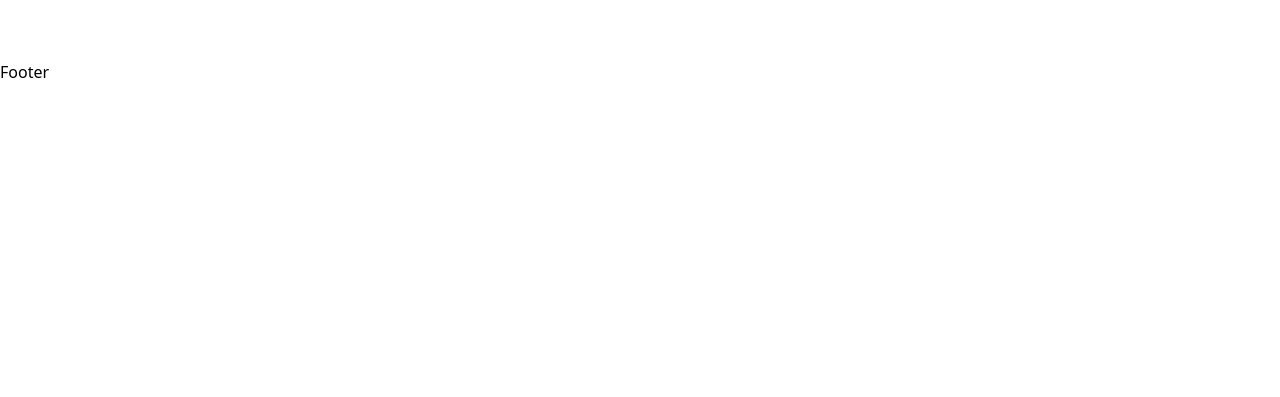
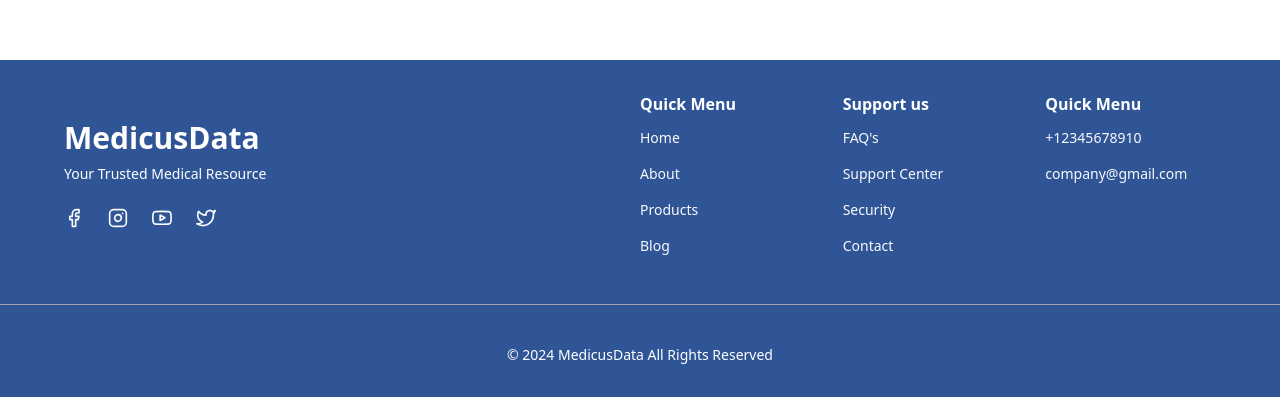
Before and after one commit to MdRahi99/medicus-data, a React (Vite) app: page / in a window 1280 px wide. Shown: the part 816-1213 px from the top of the page. Before the commit the page ends 900 px from the top, so only its background shows below. Built offline with nearby package versions, Linux system fonts and the light colour scheme.

Commit message:
footer design done

```diff
--- a/package.json
+++ b/package.json
@@ -12,6 +12,7 @@
   "dependencies": {
     "@react-icons/all-files": "^4.1.0",
     "framer-motion": "^11.11.8",
+    "lucide-react": "^0.452.0",
     "react": "^18.3.1",
     "react-dom": "^18.3.1",
     "react-icons": "^5.3.0",
--- a/src/components/shared/Footer.jsx
+++ b/src/components/shared/Footer.jsx
@@ -1,10 +1,58 @@
 import React from 'react';
+import { FiFacebook, FiInstagram, FiYoutube, FiTwitter } from "react-icons/fi";
+import logo from '../../assets/images/logo.png';
+import { Link } from 'react-router-dom';
 
 const Footer = () => {
     return (
-        <div>
-            Footer
-        </div>
+        <footer className="bg-primary text-white">
+            <div className="container mx-auto py-8">
+                <div className="grid grid-cols-1 gap-12 md:gap-0 md:grid-cols-2 justify-between items-start md:items-center px-4 pb-12 md:px-16">
+                    <div className="flex flex-col gap-6">
+                        <div>
+                            <h1 className='text-white font-semibold text-3xl'>Medicus<span className=''>Data</span></h1>
+                            <p className="text-sm pt-2">Your Trusted Medical Resource</p>
+                        </div>
+                        <div className="flex space-x-6">
+                            <FiFacebook size={20} className='hover:text-gray-300 cursor-pointer text-gray-50' />
+                            <FiInstagram size={20} className='hover:text-gray-300 cursor-pointer text-gray-50' />
+                            <FiYoutube size={20} className='hover:text-gray-300 cursor-pointer text-gray-50' />
+                            <FiTwitter size={20} className='hover:text-gray-300 cursor-pointer text-gray-50' />
+                        </div>
+                    </div>
+                    <div className="grid grid-cols-2 md:grid-cols-3 gap-8">
+                        <div>
+                            <h3 className="font-semibold mb-3">Quick Menu</h3>
+                            <ul className="space-y-2 flex flex-col gap-2 text-sm">
+                                <Link to='/' className='hover:text-gray-300 cursor-pointer text-gray-50'>Home</Link>
+                                <Link to='/' className='hover:text-gray-300 cursor-pointer text-gray-50'>About</Link>
+                                <Link to='/' className='hover:text-gray-300 cursor-pointer text-gray-50'>Products</Link>
+                                <Link to='/' className='hover:text-gray-300 cursor-pointer text-gray-50'>Blog</Link>
+                            </ul>
+                        </div>
+                        <div>
+                            <h3 className="font-semibold mb-3">Support us</h3>
+                            <ul className="space-y-2 flex flex-col gap-2 text-sm">
+                                <Link to='/' className='hover:text-gray-300 cursor-pointer text-gray-50'>FAQ's</Link>
+                                <Link to='/' className='hover:text-gray-300 cursor-pointer text-gray-50'>Support Center</Link>
+                                <Link to='/' className='hover:text-gray-300 cursor-pointer text-gray-50'>Security</Link>
+                                <Link to='/' className='hover:text-gray-300 cursor-pointer text-gray-50'>Contact</Link>
+                            </ul>
+                        </div>
+                        <div>
+                            <h3 className="font-semibold mb-3">Quick Menu</h3>
+                            <ul className="space-y-2 flex flex-col gap-2 text-sm">
+                                <Link to='/' className='hover:text-gray-300 cursor-pointer text-gray-50'>+12345678910</Link>
+                                <Link to='/' className='hover:text-gray-300 cursor-pointer text-gray-50'>company@gmail.com</Link>
+                            </ul>
+                        </div>
+                    </div>
+                </div>
+                <div className="text-center text-sm border-t border-gray-400 pt-10">
+                    © 2024 MedicusData All Rights Reserved
+                </div>
+            </div>
+        </footer>
     );
 };
 
```
Also changed, not shown: 1 other file (tests, documents, lock files or other folders).
